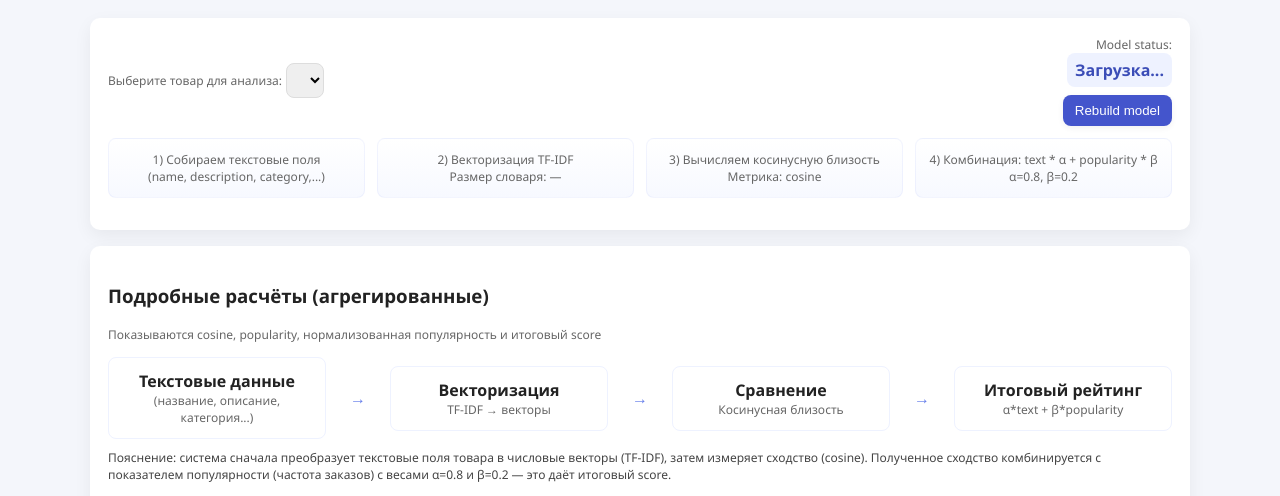
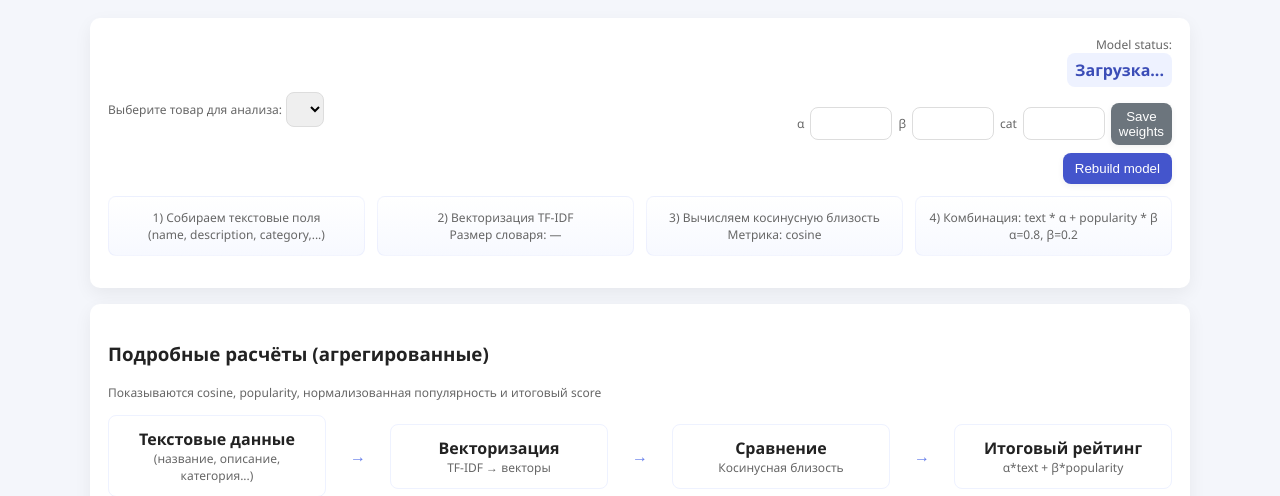
Before and after one commit to DmitryPrivalov/Project_4kurs, a Python web app: template templates/admin_insights.html in a window 1280 px wide. Shown: the part 114-610 px from the top of the page. Run offline with Jinja, Linux system fonts and the light colour scheme; the template is opened without the code that fills it, so the values that code supplies are empty.

Commit message:
reco: make weights configurable; add admin APIs and UI controls; use cat_weight in vectors

```diff
--- /dev/null
+++ b/reco_config.json
@@ -0,0 +1,5 @@
+{
+  "alpha": 0.8,
+  "beta": 0.2,
+  "cat_weight": 0.6
+}
--- a/templates/admin_insights.html
+++ b/templates/admin_insights.html
@@ -43,8 +43,19 @@
                     <div style="width:260px;text-align:right;display:flex;flex-direction:column;gap:8px;align-items:flex-end">
                         <div style="text-align:right">
                             <div class="tiny">Model status:</div>
-                            <div id="modelStatus" class="badge">Загрузка...</div>
+                                <div id="modelStatus" class="badge">Загрузка...</div>
                         </div>
+                            <div style="margin-top:8px;text-align:right;width:100%">
+                                <div style="display:flex;gap:6px;align-items:center;justify-content:flex-end">
+                                    <label class="tiny" for="alphaInput">α</label>
+                                    <input id="alphaInput" type="number" step="0.01" min="0" max="1" style="width:70px" />
+                                    <label class="tiny" for="betaInput">β</label>
+                                    <input id="betaInput" type="number" step="0.01" min="0" max="1" style="width:70px" />
+                                    <label class="tiny" for="catWeightInput">cat</label>
+                                    <input id="catWeightInput" type="number" step="0.01" min="0" max="2" style="width:70px" />
+                                    <button id="saveWeights" class="tab" style="background:#6c757d;color:white;padding:6px 8px;border-radius:8px;border:none;cursor:pointer">Save weights</button>
+                                </div>
+                            </div>
                         <div>
                             <button id="rebuildBtn" class="tab" style="background:#4455cc;color:white;padding:8px 12px;border-radius:8px;border:none;cursor:pointer">Rebuild model</button>
                         </div>
@@ -165,6 +176,7 @@
 
         // Poll model status until ready; handle access errors
         let _modelStatusTimer = null;
+        let weights = { alpha: 0.8, beta: 0.2, cat_weight: 0.6 };
         async function loadModelStatus(){
             try{
                 const resModelStatus = await fetch('/api/admin/model-status');
@@ -177,6 +189,13 @@
                 if(j && j.built){
                     document.getElementById('modelStatus').textContent = `built • ${j.n_products} products`;
                     document.getElementById('vocabSize').textContent = j.vocab_size;
+                    if(j.weights){
+                        weights = j.weights;
+                        // update inputs
+                        try{ document.getElementById('alphaInput').value = weights.alpha; }catch(e){}
+                        try{ document.getElementById('betaInput').value = weights.beta; }catch(e){}
+                        try{ document.getElementById('catWeightInput').value = weights.cat_weight; }catch(e){}
+                    }
                     // stop polling when ready
                     if(_modelStatusTimer){ clearInterval(_modelStatusTimer); _modelStatusTimer = null; }
                     // refresh dependent widgets
@@ -194,6 +213,22 @@
                 document.getElementById('vocabSize').textContent = '—';
             }
         }
+
+        // Save weights handler
+        document.getElementById('saveWeights').onclick = async () => {
+            const a = parseFloat(document.getElementById('alphaInput').value || 0.8);
+            const b = parseFloat(document.getElementById('betaInput').value || 0.2);
+            const c = parseFloat(document.getElementById('catWeightInput').value || 0.6);
+            const resp = await fetch('/api/admin/weights', { method: 'POST', headers: {'Content-Type':'application/json'}, body: JSON.stringify({alpha: a, beta: b, cat_weight: c, rebuild: true}) });
+            const j = await resp.json();
+            if(j && j.success){
+                alert('Weights saved and model rebuilt');
+                weights = { alpha: a, beta: b, cat_weight: c };
+                await loadModelStatus();
+            } else {
+                alert('Failed to save weights');
+            }
+        };
 
         async function loadCalculations(page=1){
             const id = prodSelect.value;
@@ -222,7 +257,8 @@
 
             // visual cards (show up to 12 from current page)
             const visual = document.getElementById('visualRecs'); visual.innerHTML = '';
-            const alpha = 0.8, beta = 0.2;
+            const alpha = (weights && weights.alpha) ? weights.alpha : 0.8;
+            const beta = (weights && weights.beta) ? weights.beta : 0.2;
             (j.items||[]).slice(0,12).forEach(it=>{
                 const cos = Math.max(0, it.cosine || 0);
                 const pop_norm = it.pop_norm || 0;
```
Also changed, not shown: app.py (+51 -0 lines), recommendations.py (+24 -5 lines).
